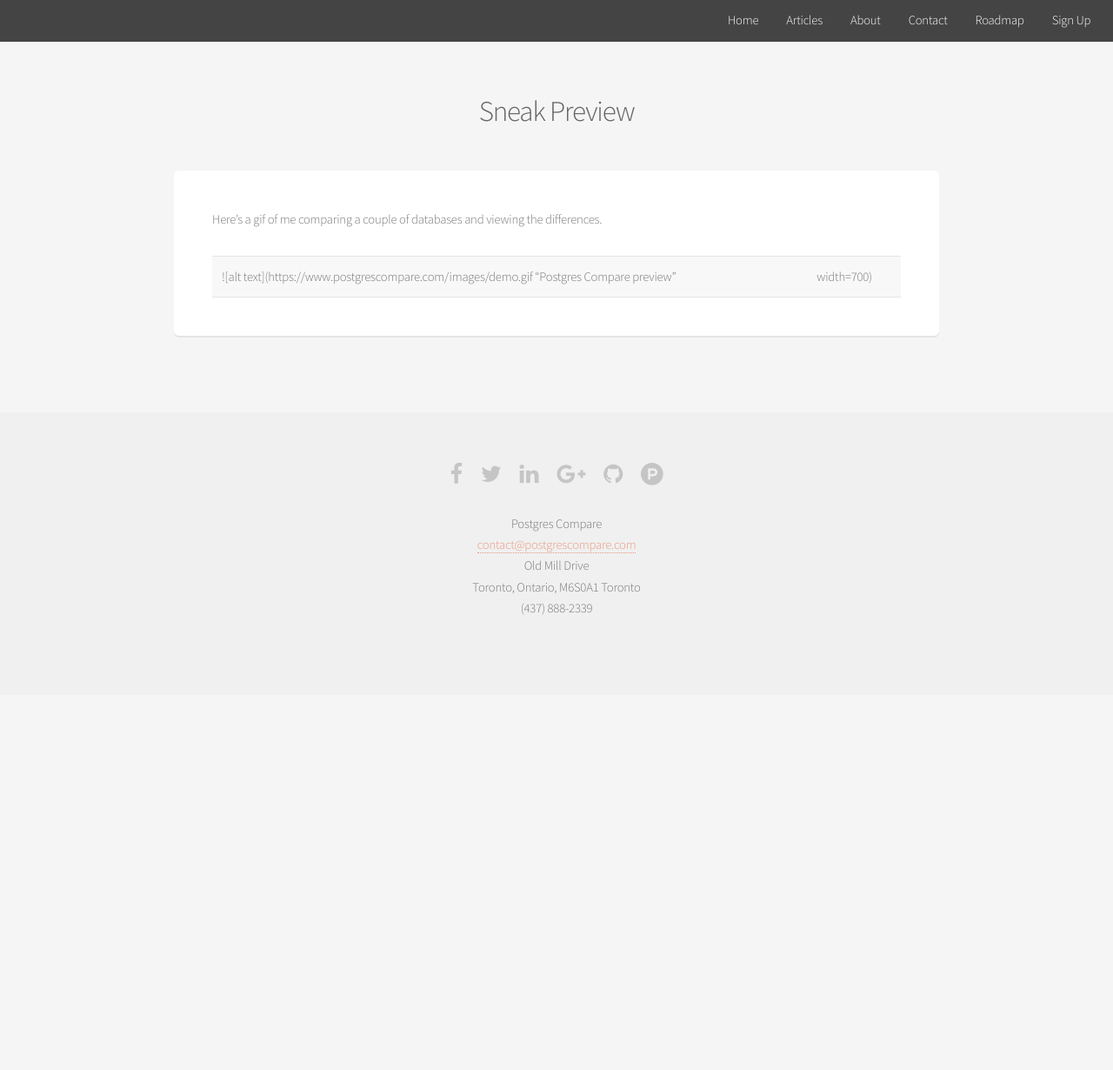
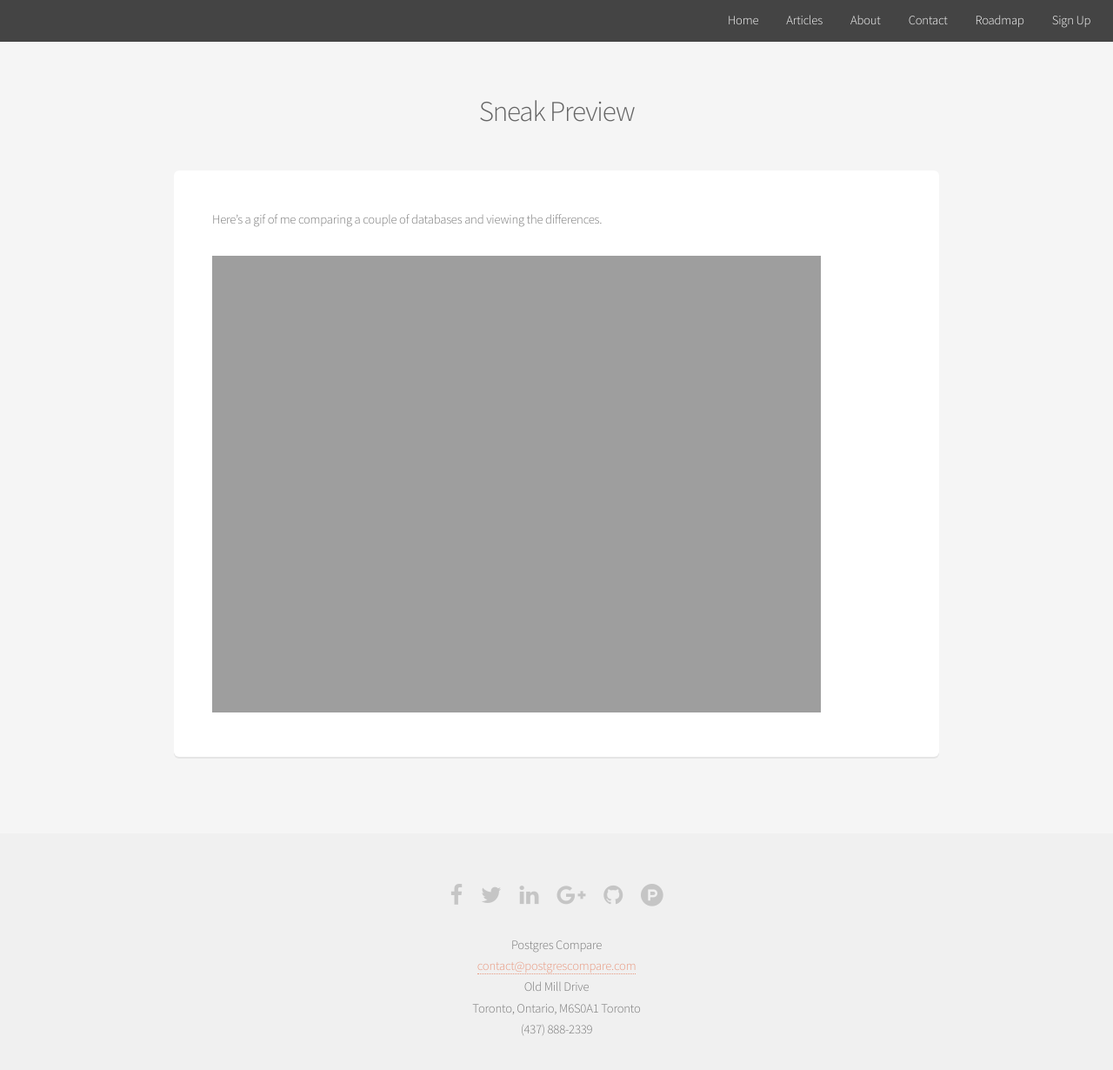
Before and after one commit to sql-migrate/backup2.sql-migrate.github.io, a Jekyll site: the page built from _posts/2018-01-11-sneak-preview.md, in a window 1280 px wide and 1283 px high. Shown: the top 1230 px of the window at 87% size. Built offline with Jekyll 4.4.1, drawn with Linux system fonts in a browser that asks for light colours; comment, search, counter and statistics services are not loaded.

Commit message:
Update 2018-01-11-sneak-preview.md

```diff
--- a/_posts/2018-01-11-sneak-preview.md
+++ b/_posts/2018-01-11-sneak-preview.md
@@ -5,4 +5,4 @@ title: Sneak Preview
 
 Here's a gif of me comparing a couple of databases and viewing the differences.
 
-![alt text](https://www.postgrescompare.com/images/demo.gif "Postgres Compare preview" | width=700)
+<img width="700px" alt="Postgres Compare preview" src="https://www.postgrescompare.com/images/demo.gif">
```
